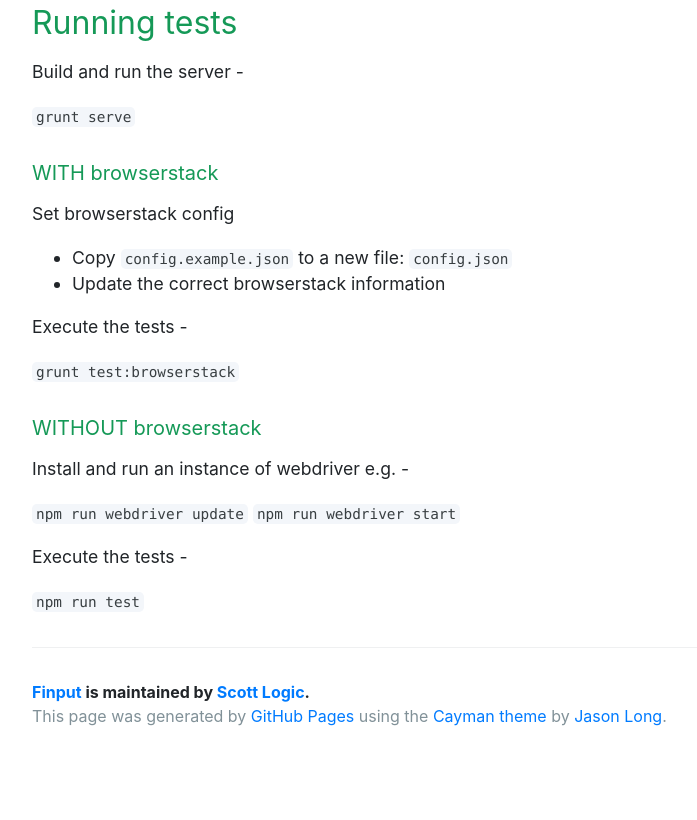
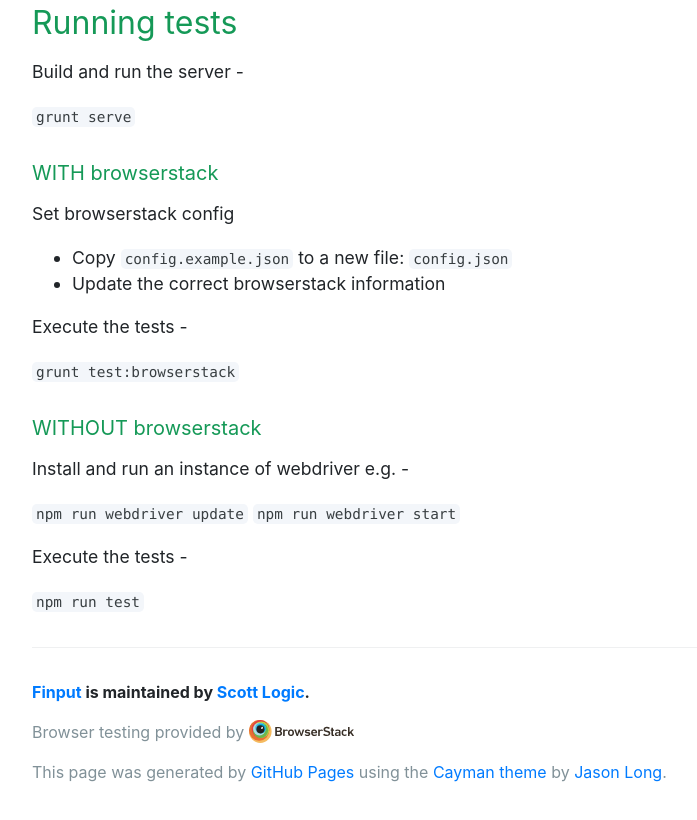
Before and after one commit to ScottLogic/finput, a plain HTML site: page index.html in a window 1280 px wide. Shown: the part 2731-3551 px from the top of the page, without its empty margins (192-889 px from the left). Before the commit the page ends 3491 px from the top, so only its background shows below. Drawn offline with nearby package versions, Linux system fonts and the light colour scheme.

Commit message:
Add mention of browserstack to gh-pages

```diff
--- a/index.html
+++ b/index.html
@@ -175,9 +175,9 @@
 <p><code>npm run test</code></p>
 
       <footer class="site-footer">
-        <span class="site-footer-owner"><a href="https://github.com/ScottLogic/finput">Finput</a> is maintained by <a href="https://github.com/ScottLogic">Scott Logic</a>.</span>
-
-        <span class="site-footer-credits">This page was generated by <a href="https://pages.github.com">GitHub Pages</a> using the <a href="https://github.com/jasonlong/cayman-theme">Cayman theme</a> by <a href="https://twitter.com/jasonlong">Jason Long</a>.</span>
+        <p class="site-footer-owner"><a href="https://github.com/ScottLogic/finput">Finput</a> is maintained by <a href="https://github.com/ScottLogic">Scott Logic</a>.</p>
+        <p class="site-footer-credits">Browser testing provided by <a class="browserstack" href="https://browserstack.com">BrowserStack</a></p>
+        <p class="site-footer-credits">This page was generated by <a href="https://pages.github.com">GitHub Pages</a> using the <a href="https://github.com/jasonlong/cayman-theme">Cayman theme</a> by <a href="https://twitter.com/jasonlong">Jason Long</a>.</p>
       </footer>
 
     </section>
--- a/stylesheets/stylesheet.css
+++ b/stylesheets/stylesheet.css
@@ -232,6 +232,22 @@
 .site-footer-credits {
   color: #819198; }
 
+a.browserstack {
+  background: url('../images/browserstack.svg');
+  background-color: white;
+  background-repeat: no-repeat;
+  background-position: center;
+  background-size: 100%;
+  color: rgba(0, 0, 0, 0);
+  display: inline-block;
+  border-radius: 3px;
+}
+
+a.browserstack:hover {
+  background-color: lightgray;
+  color: rgba(0, 0, 0, 0);
+}
+
 @media screen and (min-width: 64em) {
   .site-footer {
     font-size: 1rem; } }
```
